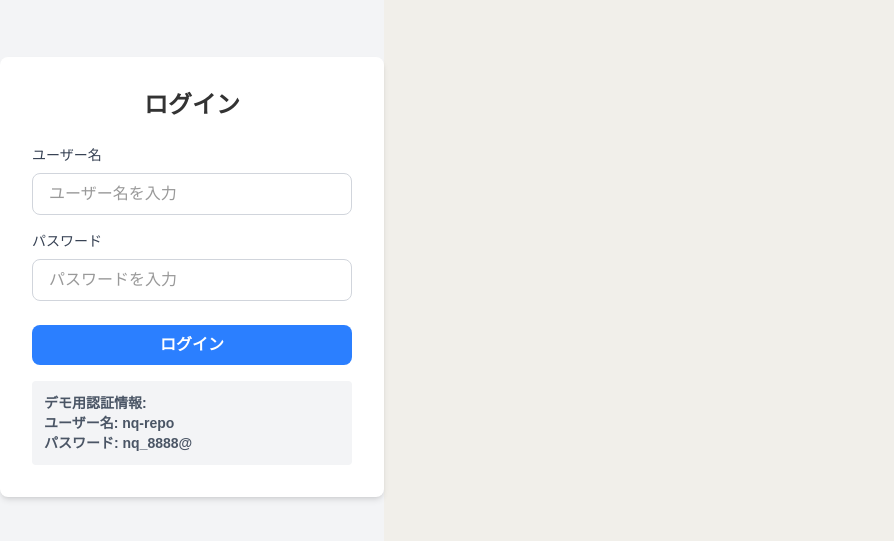
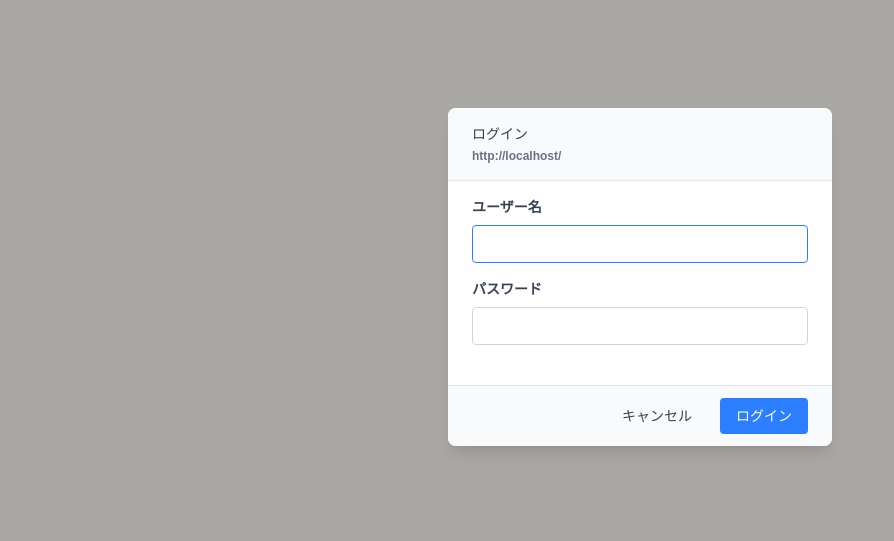
Before and after one commit to mihoiwamoto/nq-repo, a React (Vite) app: page / in a window 1280 px wide. Shown: the part 123-664 px from the top of the page, without its empty margins (0-894 px from the left). Built offline with nearby package versions, Linux system fonts and the light colour scheme.

Commit message:
Update basic auth UI design

```diff
--- a/src/components/BasicAuth.tsx
+++ b/src/components/BasicAuth.tsx
@@ -37,55 +37,61 @@ export function BasicAuth({ children }: BasicAuthProps) {
   }
 
   return (
-    <div className="flex items-center justify-center min-h-screen bg-gray-100">
-      <div className="bg-white p-8 rounded-lg shadow-md w-96">
-        <h1 className="text-2xl font-bold text-center mb-6">ログイン</h1>
+    <div className="fixed inset-0 bg-black/30 flex items-center justify-center">
+      <div className="bg-white rounded-lg shadow-lg w-96 overflow-hidden">
+        <div className="bg-gray-50 border-b border-gray-200 px-6 py-4">
+          <p className="text-sm font-medium text-gray-700">ログイン</p>
+          <p className="text-xs text-gray-500 mt-1">{window.location.href}</p>
+        </div>
 
+        <div className="px-6 py-4">
           <div className="mb-4">
-          <label className="block text-sm font-medium text-gray-700 mb-2">
-            ユーザー名
-          </label>
+            <label className="block text-sm text-gray-700 mb-2">ユーザー名</label>
             <input
               type="text"
               value={username}
               onChange={(e) => setUsername(e.target.value)}
               onKeyPress={handleKeyPress}
-            className="w-full px-4 py-2 border border-gray-300 rounded-lg focus:outline-none focus:ring-2 focus:ring-blue-500"
-            placeholder="ユーザー名を入力"
+              autoFocus
+              className="w-full px-3 py-2 border border-gray-300 rounded text-sm focus:outline-none focus:border-blue-500"
             />
           </div>
 
           <div className="mb-6">
-          <label className="block text-sm font-medium text-gray-700 mb-2">
-            パスワード
-          </label>
+            <label className="block text-sm text-gray-700 mb-2">パスワード</label>
             <input
               type="password"
               value={password}
               onChange={(e) => setPassword(e.target.value)}
               onKeyPress={handleKeyPress}
-            className="w-full px-4 py-2 border border-gray-300 rounded-lg focus:outline-none focus:ring-2 focus:ring-blue-500"
-            placeholder="パスワードを入力"
+              className="w-full px-3 py-2 border border-gray-300 rounded text-sm focus:outline-none focus:border-blue-500"
             />
           </div>
 
           {error && (
-          <div className="mb-4 p-3 bg-red-100 border border-red-400 text-red-700 rounded">
+            <div className="mb-4 text-sm text-red-600">
               {error}
             </div>
           )}
+        </div>
 
+        <div className="bg-gray-50 border-t border-gray-200 px-6 py-3 flex justify-end gap-3">
+          <button
+            onClick={() => {
+              setUsername('')
+              setPassword('')
+              setError('')
+            }}
+            className="px-4 py-2 text-sm font-medium text-gray-700 hover:bg-gray-100 rounded transition"
+          >
+            キャンセル
+          </button>
           <button
             onClick={handleLogin}
-          className="w-full bg-blue-500 hover:bg-blue-600 text-white font-bold py-2 px-4 rounded-lg transition"
+            className="px-4 py-2 text-sm font-medium text-white bg-blue-500 hover:bg-blue-600 rounded transition"
           >
             ログイン
           </button>
-
-        <div className="mt-4 p-3 bg-gray-100 rounded text-sm text-gray-600">
-          <p>デモ用認証情報:</p>
-          <p>ユーザー名: nq-repo</p>
-          <p>パスワード: nq_8888@</p>
         </div>
       </div>
     </div>
```
Lines whose indentation alone changed are shown as unchanged.
